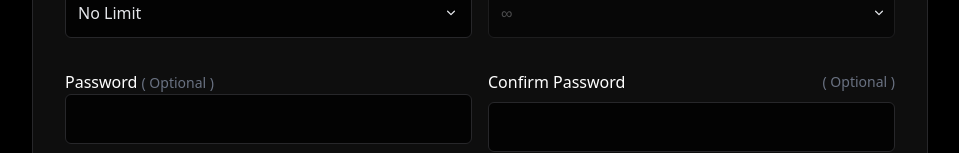
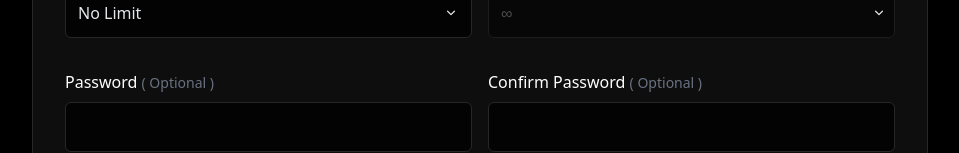
Before and after one commit to abdullahzulfiqar653/GhostTransferClient, a React (Vite) app: page / in a window 1280 px wide. Shown: the part 647-800 px from the top of the page, without its empty margins (160-1119 px from the left). Built offline with nearby package versions, Linux system fonts and the light colour scheme.

Commit message:
minor update

```diff
--- a/src/App.jsx
+++ b/src/App.jsx
@@ -450,7 +450,7 @@ function App() {
         {/* Password + Confirm */}
         <div className="grid grid-cols-1 md:grid-cols-2 gap-4">
           <div>
-            <label className="text-white  mb-2">
+            <label className="block text-white mb-2">
               <span> Password </span>
               <span className="text-gray-500 text-sm">( Optional )</span>
             </label>
@@ -462,7 +462,7 @@ function App() {
             />
           </div>
           <div>
-            <label className="text-white flex justify-between items-center mb-2">
+            <label className="block text-white mb-2">
               <span> Confirm Password </span>
               <span className="text-gray-500 text-sm">( Optional )</span>
             </label>
```
